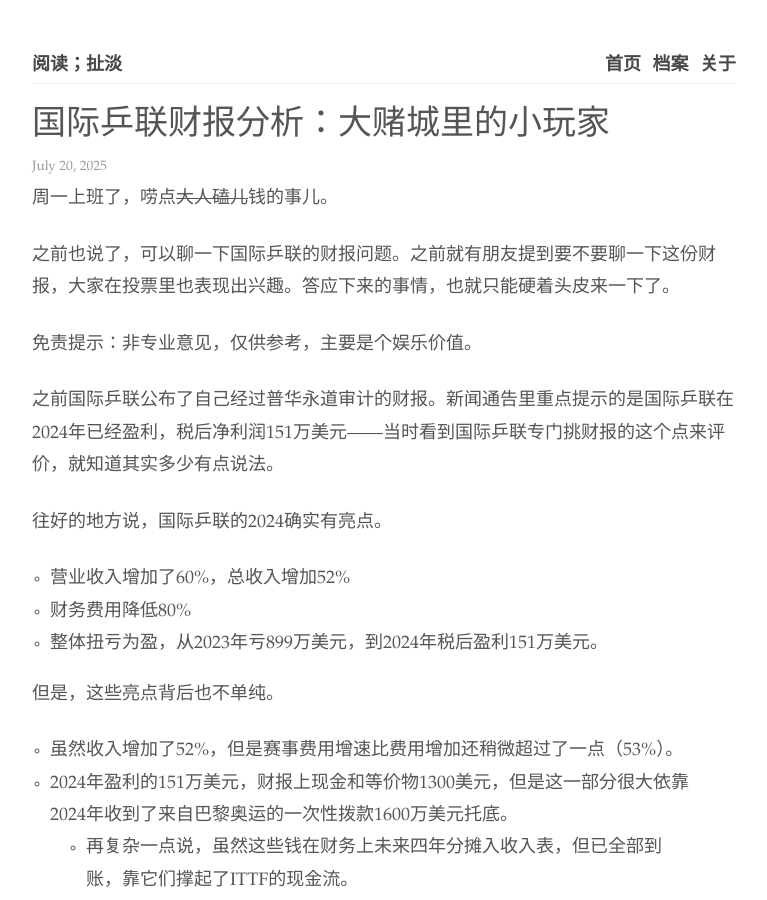
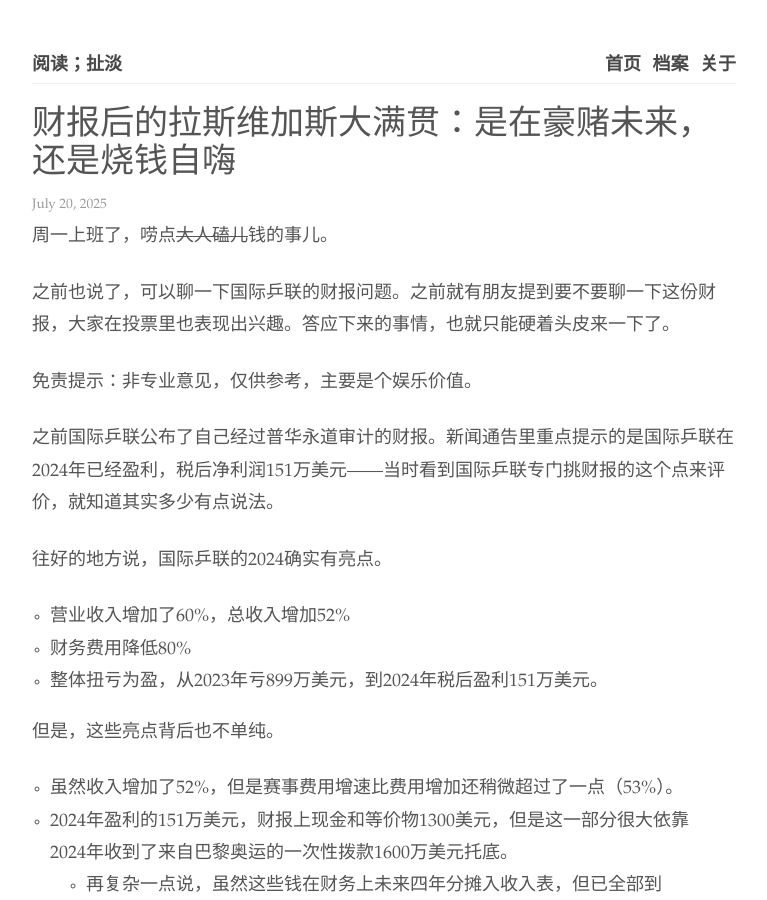
Before and after one commit to readandchedan/readandchedan.github.io, a Jekyll site: the page built from _posts/tabletennis/_posts/2025-07-20-ittf-financials.md, in a window 1280 px wide and 900 px high. Shown: the whole window, without its empty margins (256-1023 px from the left). Built offline with Jekyll 4.4.1, drawn with Linux system fonts in a browser that asks for light colours.

Commit message:
new title

```diff
--- a/_posts/tabletennis/_posts/2025-07-20-ittf-financials.md
+++ b/_posts/tabletennis/_posts/2025-07-20-ittf-financials.md
@@ -1,5 +1,5 @@
 ---
-title: 国际乒联财报分析：大赌城里的小玩家
+title: 财报后的拉斯维加斯大满贯：是在豪赌未来，还是烧钱自嗨
 layout: default
 ---
 
```
